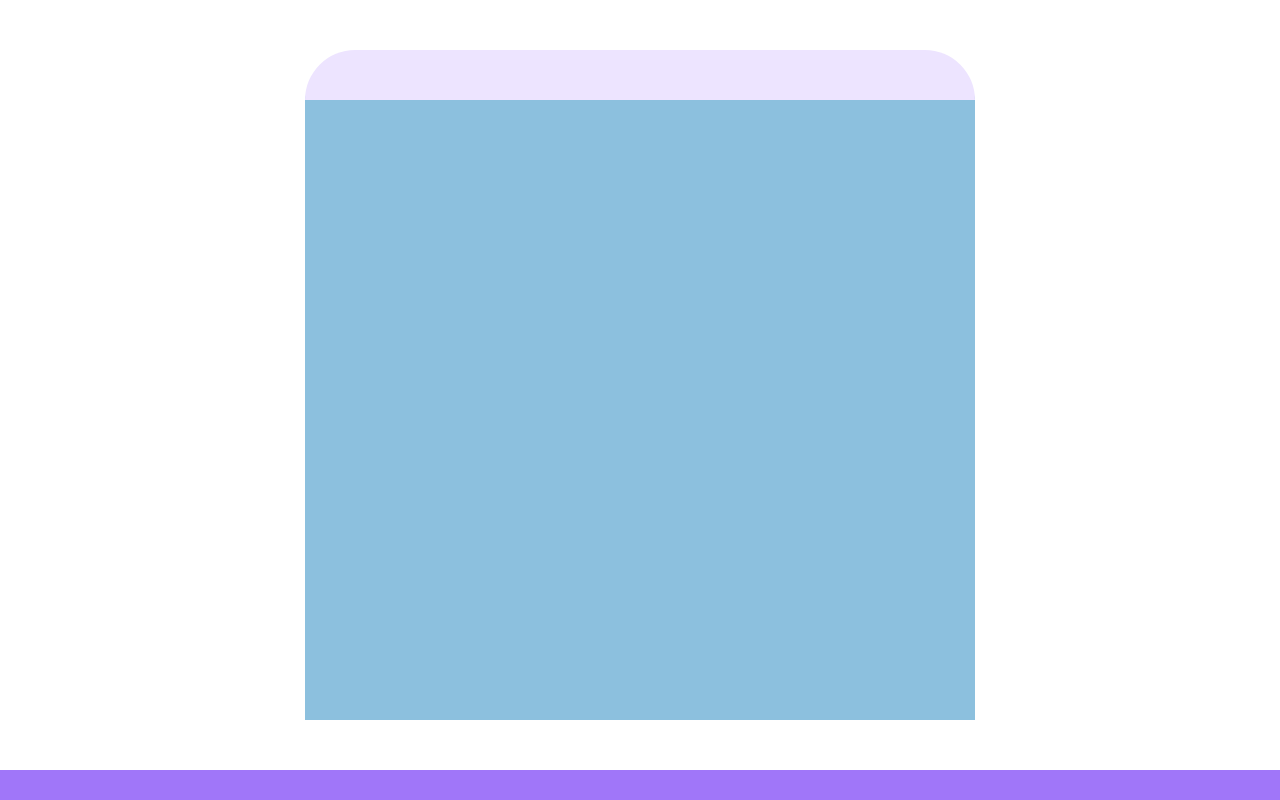
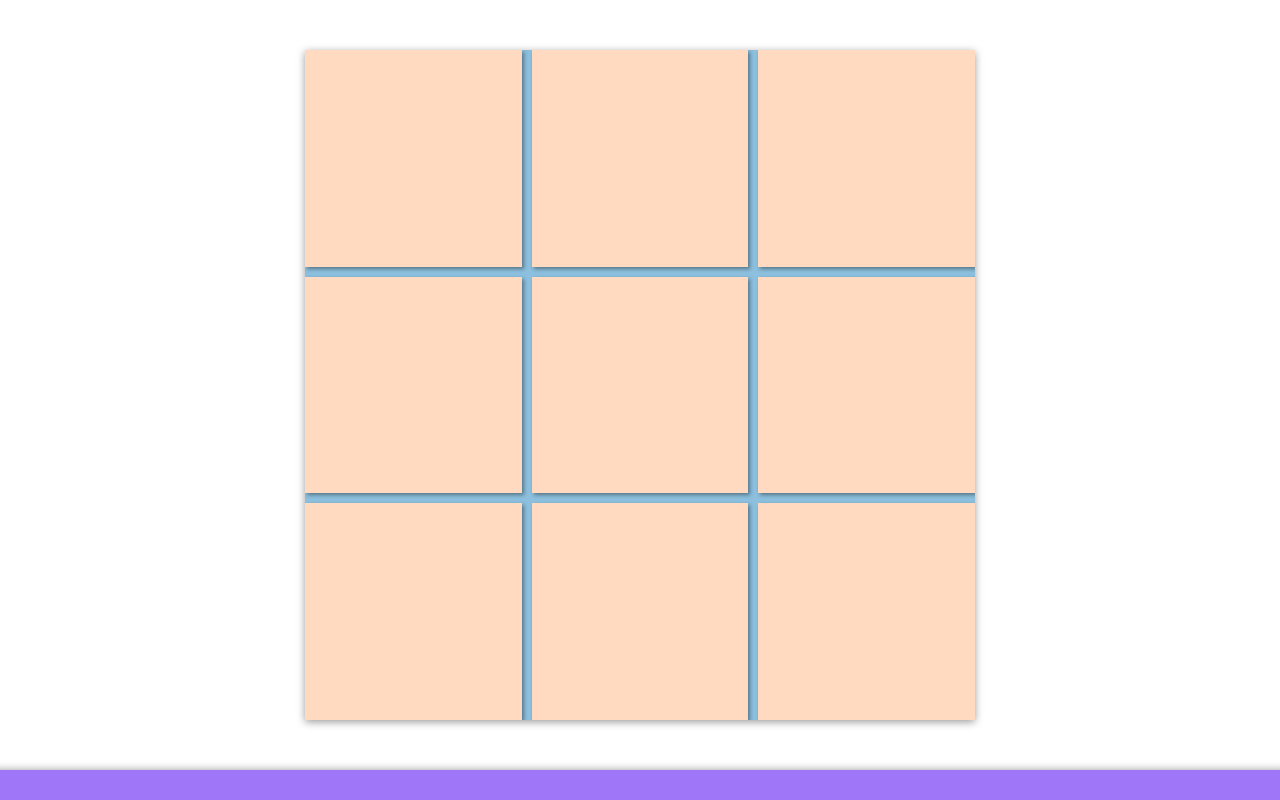
Before and after one commit to davmedeiros/tic-tac-toe, a plain HTML site: page index.html in a window 1280 px wide. Shown: the top 800 px of the page. Drawn offline with Linux system fonts and the light colour scheme.

Commit message:
Add shadows and remove top border

```diff
--- a/css/style.css
+++ b/css/style.css
@@ -13,6 +13,7 @@
     --color-on-light: black;
     --color-on-dark: white;
     --color-background: white;
+    --color-shadow: rgba(0, 0, 0, 0.4);
 
     /* Brand colors */
     --color-alpha: #8CC0DE;
@@ -49,9 +50,12 @@ main {
     grid-column: 3 / 5;
     grid-row: 1 / 2;
     background-color: var(--color-alpha);
-    border-top: 50px solid var(--color-omega);
     margin-top: var(--gap-size);
-    border-radius: var(--gap-size) var(--gap-size) 0 0;
+    display: grid;
+    grid-template: repeat(3, 1fr) / repeat(3, 1fr);
+    gap: 10px;
+    overflow: hidden;
+    box-shadow: 0 2px 8px var(--color-shadow);
 }
 
 #dock {
@@ -59,4 +63,11 @@ main {
     grid-row: 2 / -1;
     background-color: var(--color-psi);
     border-radius: var(--corner-radius) var(--corner-radius) 0 0;
+    box-shadow: 0 0px 8px var(--color-shadow);
 }
+
+.cell {
+    background-color: var(--color-beta);
+    box-shadow: 2px 2px 4px var(--color-shadow);
+    cursor: pointer;
+}
--- a/js/index.js
+++ b/js/index.js
@@ -19,3 +19,5 @@ const DisplayController = (() => {
 
     return { showBoard };
 })();
+
+DisplayController.showBoard();
```
